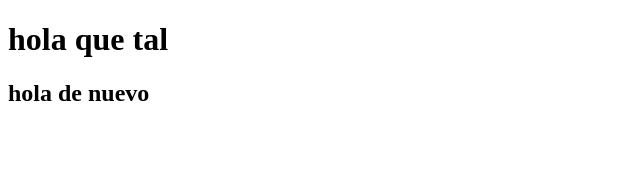
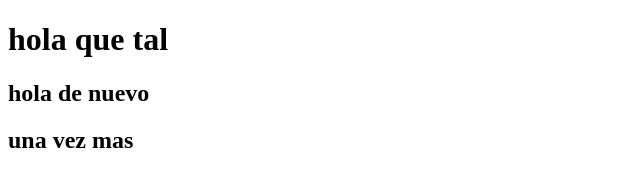
Before and after one commit to EstebanM95/EstebanM95, a plain HTML site: page index.html in a window 1280 px wide. Shown: the whole page, without its empty margins (0-640 px from the left). Drawn offline with Linux system fonts and the light colour scheme.

Commit message:
Update index.html

```diff
--- a/index.html
+++ b/index.html
@@ -9,5 +9,6 @@
 <body>
     <h1>hola que tal</h1>
     <h2>hola de nuevo</h2>
+    <h2>una vez mas</h2>
 </body>
 </html>
```
